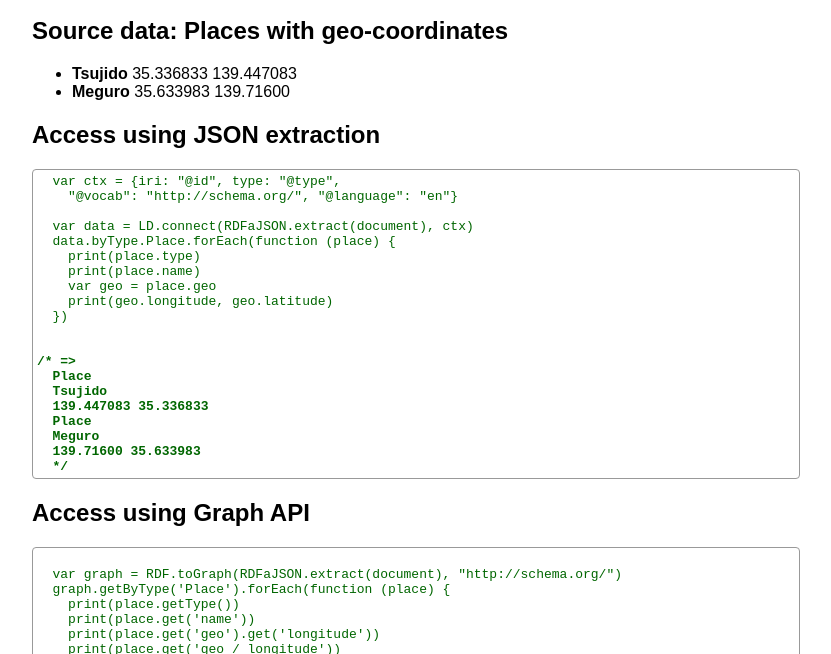
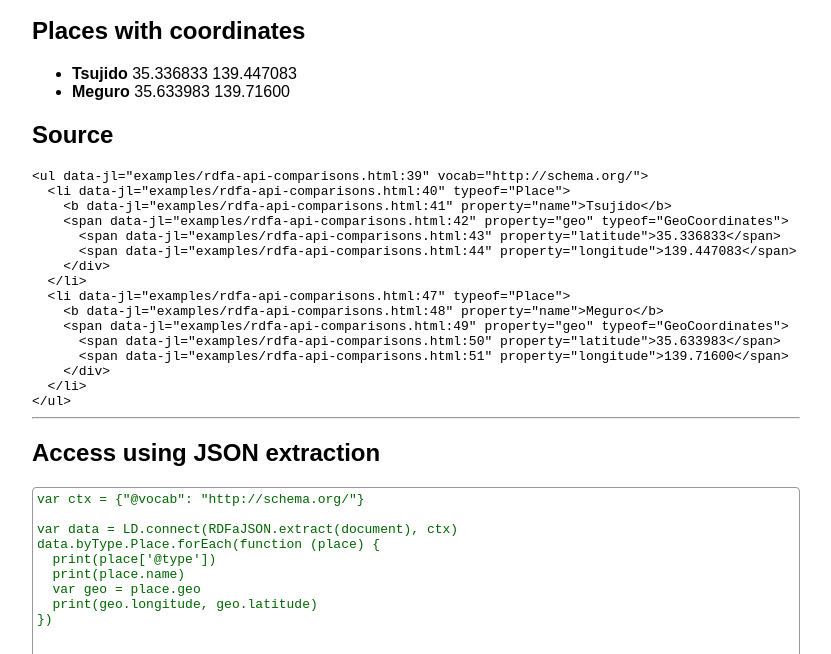
Before and after one commit to niklasl/rdfa-lab, a website with bundled scripts: page examples/rdfa-api-comparisons.html in a window 1280 px wide. Shown: the part 127-781 px from the top of the page, without its empty margins (224-1055 px from the left). Built offline with nearby package versions, Linux system fonts and the light colour scheme.

Commit message:
Improve examples/rdfa-api-comparisons

```diff
--- a/examples/rdfa-api-comparisons.html
+++ b/examples/rdfa-api-comparisons.html
@@ -1,7 +1,7 @@
 <!DOCTYPE html>
 <html lang="en">
 <head>
-  <meta charset="utf-8">
+<meta charset="utf-8" />
 <title>RDFa Lab Doctests</title>
 <script src="vendor/doctest.js"></script>
 <link href="vendor/doctest.css" rel="stylesheet">
@@ -12,6 +12,14 @@
   }
   #doctest-box {
     float: right;
+  }
+  hr {
+    clear: both;
+  }
+  #source {
+    display: block;
+    font-family: monospace;
+    white-space: pre;
   }
 </style>
 </head>
@@ -24,10 +32,11 @@
 
 <h1>RDFa API Comparisons</h1>
 
-  <hr style="clear: both;"/>
-
-  <h2>Source data: Places with geo-coordinates</h2>
-  <ul vocab="http://schema.org/">
+<hr />
+<h2>Places with coordinates</h2>
+<div id="display" lang=""></div>
+<h2>Source</h2>
+<script id="source" type="text/html"><ul vocab="http://schema.org/">
   <li typeof="Place">
     <b property="name">Tsujido</b>
     <span property="geo" typeof="GeoCoordinates">
@@ -43,6 +52,12 @@
     </div>
   </li>
 </ul>
+</script>
+<script>
+  document.getElementById('display').innerHTML =
+    document.getElementById('source').innerHTML;
+</script>
+<hr />
 
 <script src="../js/rdfa/parser.js"></script>
 <script src="../js/rdfa/json.js"></script>
@@ -51,12 +66,11 @@
 <script src="../js/jsonld/core.js"></script>
 <script src="../js/ld.js"></script>
 <pre class="commenttest">
-  var ctx = {iri: "@id", type: "@type",
-    "@vocab": "http://schema.org/", "@language": "en"}
+var ctx = {"@vocab": "http://schema.org/"}
 
 var data = LD.connect(RDFaJSON.extract(document), ctx)
 data.byType.Place.forEach(function (place) {
-    print(place.type)
+  print(place['@type'])
   print(place.name)
   var geo = place.geo
   print(geo.longitude, geo.latitude)
@@ -70,14 +84,13 @@
 Meguro
 139.71600 35.633983
 */
-
 </pre>
 
 <h2>Access using Graph API</h2>
 <script src="../js/rdf.js"></script>
 <pre class="commenttest">
+var graph = RDF.toGraph(RDFaJSON.extract(document), "http://schema.org/")
 
-  var graph = RDF.toGraph(RDFaJSON.extract(document), "http://schema.org/")
 graph.getByType('Place').forEach(function (place) {
   print(place.getType())
   print(place.get('name'))
@@ -104,7 +117,6 @@
 Meguro
 Meguro
 */
-
 </pre>
 
 </body>
```
Lines whose indentation alone changed are shown as unchanged.
